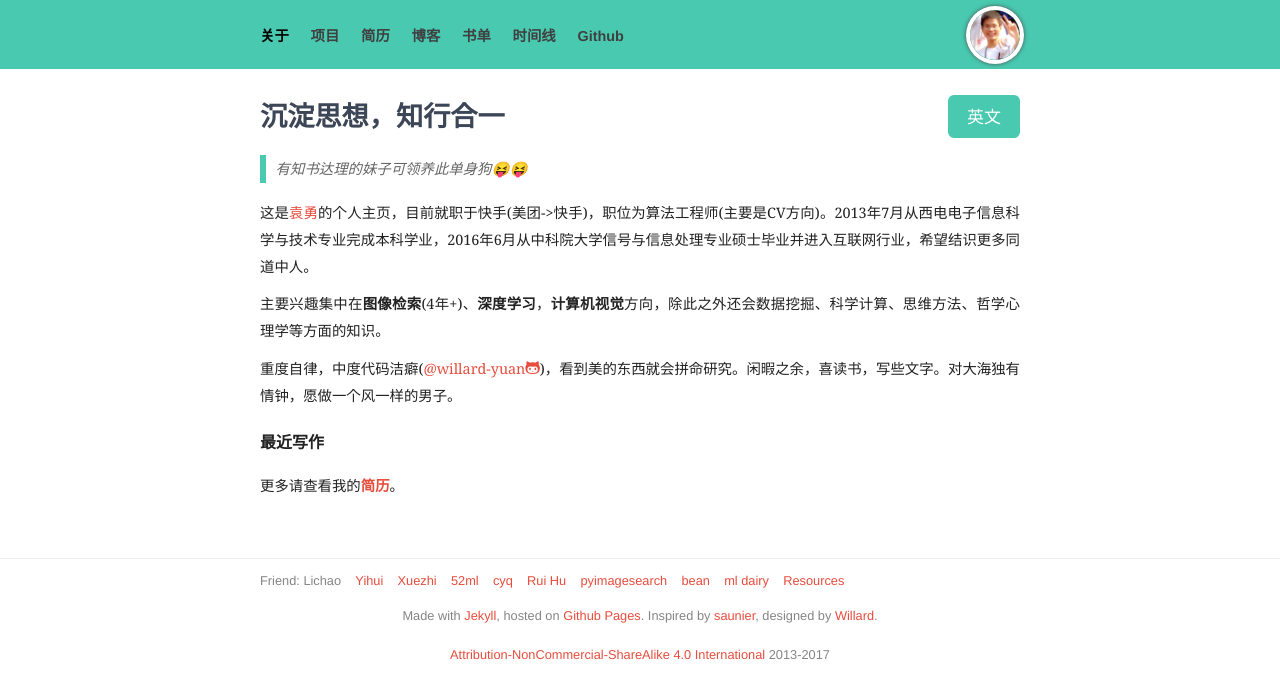
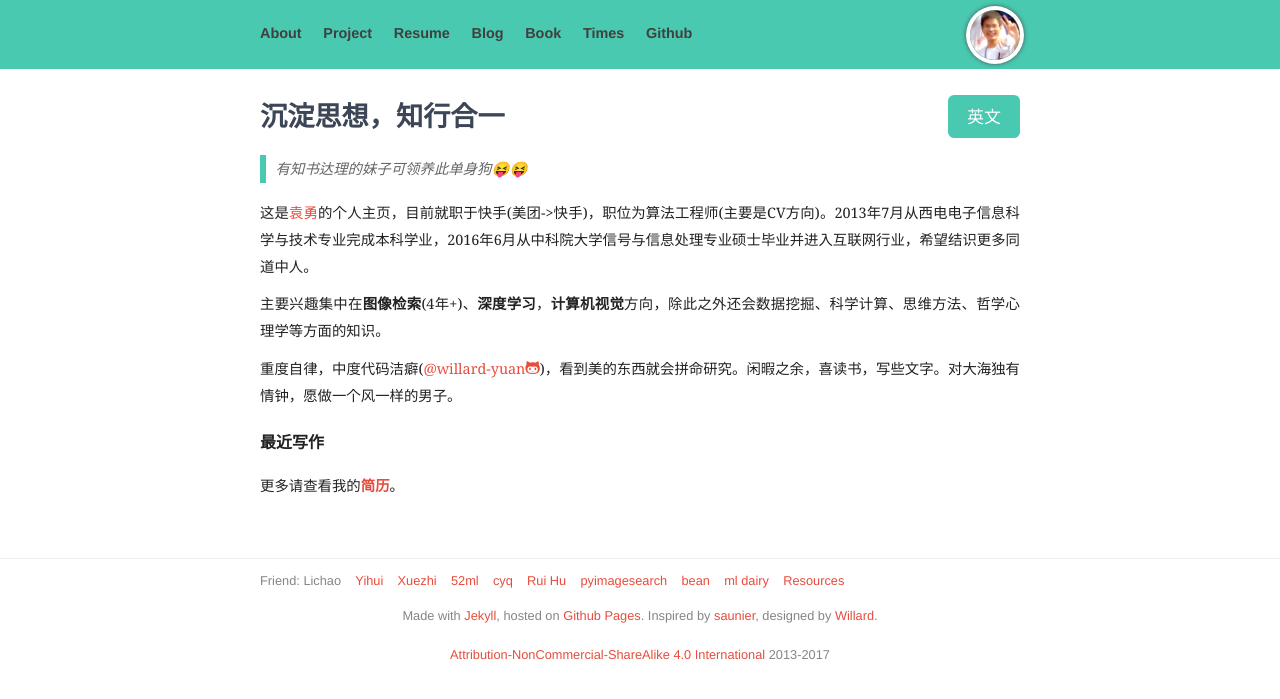
Before and after one commit to punmin/punmin.github.io, a Jekyll site: the page built from cn/index.html, in a window 1280 px wide. Shown: the top 699 px of the page. Built offline with Jekyll 4.4.1, drawn with Linux system fonts in a browser that asks for light colours; nearby versions of some CDN libraries.

Commit message:
去掉中文版

```diff
--- a/_layouts/default.html
+++ b/_layouts/default.html
@@ -34,33 +34,6 @@
 <body>
   <div class="header-container">
     <header class="inner">
-      {% if page.url == '/cn/' %}
-      <nav>
-        <a class="{% if page.category == 'about-zh' %} selected {% endif %}" href="/cn/">关于</a>
-        <a class="{% if page.category == 'project-zh' %} selected {% endif %}" href="/cn/project">项目</a>
-        <!--<a class="{% if page.category == 'resume' %} selected {% endif %}" href="/resume/">Resume</a>-->
-        <!--<a href="/resume/">简历</a>-->
-        <a href="/YongYuan_resume.pdf">简历</a>
-        <!--<a class="{% if page.category == 'publication' %} selected {% endif %}" href="/publication/">出版</a>-->
-        <a class="{% if page.category == 'blog' %} selected {% endif %}" href="/blog/">博客</a>
-        <a href="/books/">书单</a>
-		    <a href="/timeline/">时间线</a>
-        <a href="https://github.com/willard-yuan">Github</a>
-      </nav>
-      {% elsif page.url == '/cn/project' %}
-      <nav>
-        <a class="{% if page.category == 'about-zh' %} selected {% endif %}" href="/cn/">关于</a>
-        <a class="{% if page.category == 'project-zh' %} selected {% endif %}" href="/cn/project">项目</a>
-        <!--<a class="{% if page.category == 'resume' %} selected {% endif %}" href="/resume/">Resume</a>-->
-        <!--<a href="/yuanyong_resume_cn.pdf">简历</a>-->
-	      <a href="/YongYuan_resume.pdf">简历</a>
-        <!--<a class="{% if page.category == 'publication' %} selected {% endif %}" href="/publication/">出版</a>-->
-        <a class="{% if page.category == 'blog' %} selected {% endif %}" href="/blog/">博客</a>
-	      <a href="/books/">书单</a>
-		    <a href="/timeline/">时间线</a>
-        <a href="https://github.com/willard-yuan">Github</a>
-      </nav>
-      {% else %}
       <nav>
         <a class="{% if page.category == 'about' %} selected {% endif %}" href="/">About</a>
         <a class="{% if page.category == 'project' %} selected {% endif %}" href="/project/">Project</a>
@@ -73,7 +46,6 @@
 		    <a href="/timeline/">Times</a>
         <a href="https://github.com/willard-yuan">Github</a>
       </nav>
-	  {% endif %}
 
       <div class="pull-right right logo">
         <!--<div class="name">
--- a/index.html
+++ b/index.html
@@ -7,9 +7,6 @@ description: I am Yong Yuan. Willard is my English Name, which means great brave
 
 <section class="about-me inner">
   <h1>
-    <div class="book-me">
-      <a class="btn btn-lg" href="/cn/">Chinese</a>
-    </div>
     <span class="hello">
       <em>Play</em>
       <small>life on hard mode.
```
